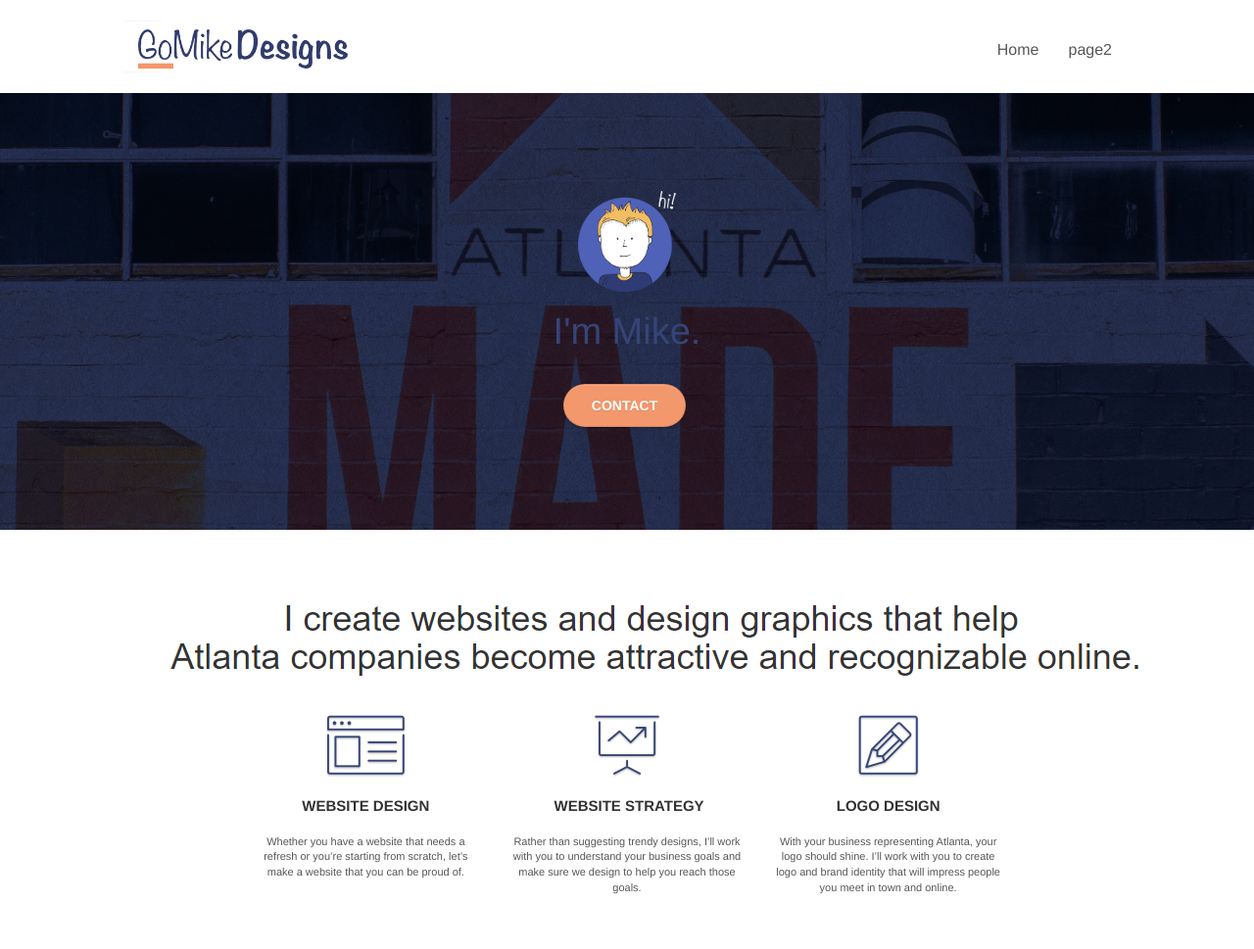
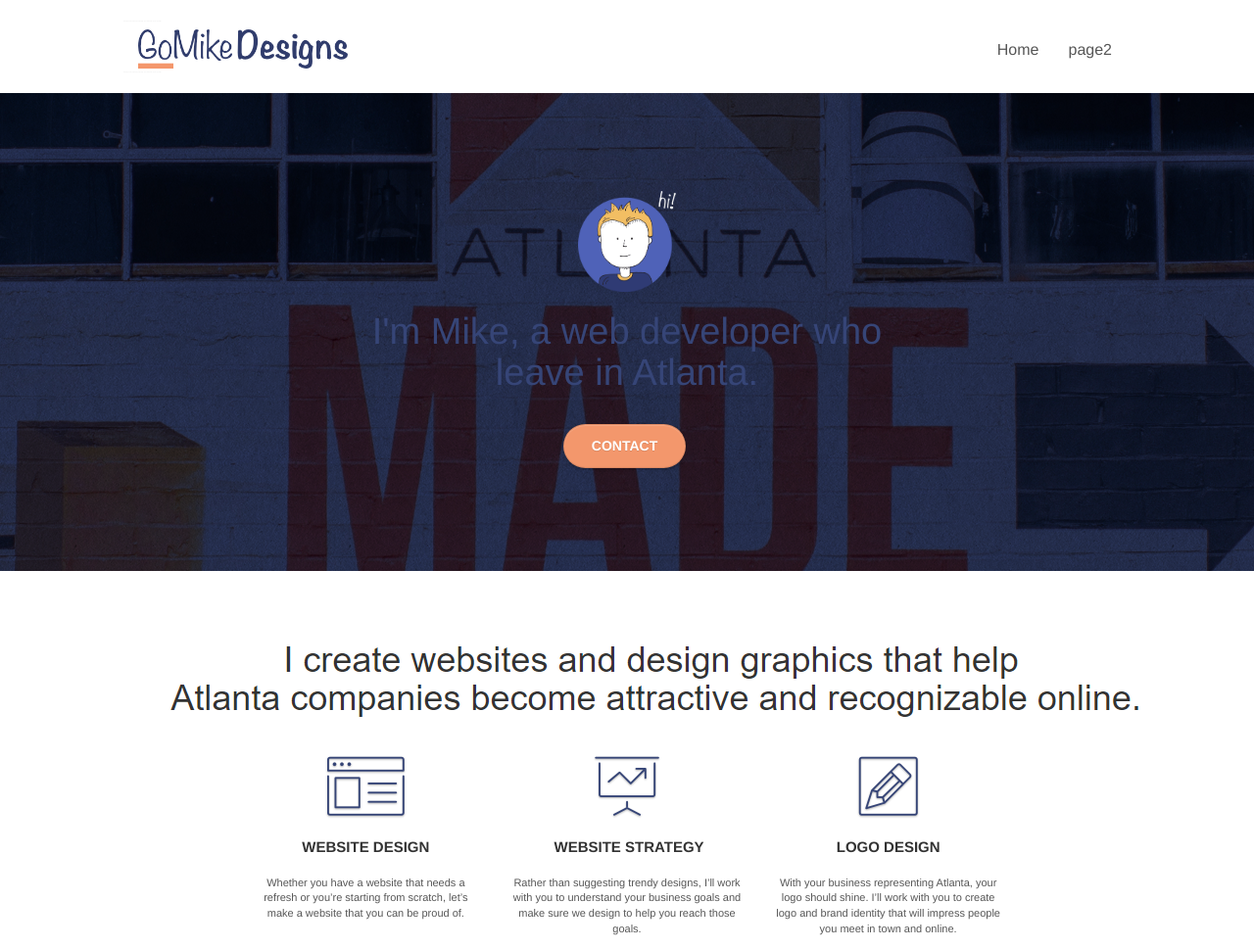
Before and after one commit to Comlanux/Mike-design-web, a plain HTML site: page index.html in a window 1280 px wide. Shown: the top 969 px of the page at 98% size. Drawn offline with Linux system fonts and the light colour scheme.

```diff
--- a/index.html
+++ b/index.html
@@ -68,7 +68,7 @@
 			<div class="col-sm-12">
 				<img src="img/atlanta%20web%20designer%20mike.png" class="center-block image-resize-mode" width="100" alt="atlanta web designer mike,seo, google, website, internet, web design, design agency" />
 				<h1 class="text-center hero-bloc-text tc-white ">
-					I'm Mike.
+					I'm Mike, a web developer who leave in Atlanta.
 				</h1>
 				<div class="text-center">
 					<a href="page2.html" class="btn btn-lg btn-clean btn-rd cta-hero btn-atomic-tangerine" id="cta-hero">Contact</a>
```
